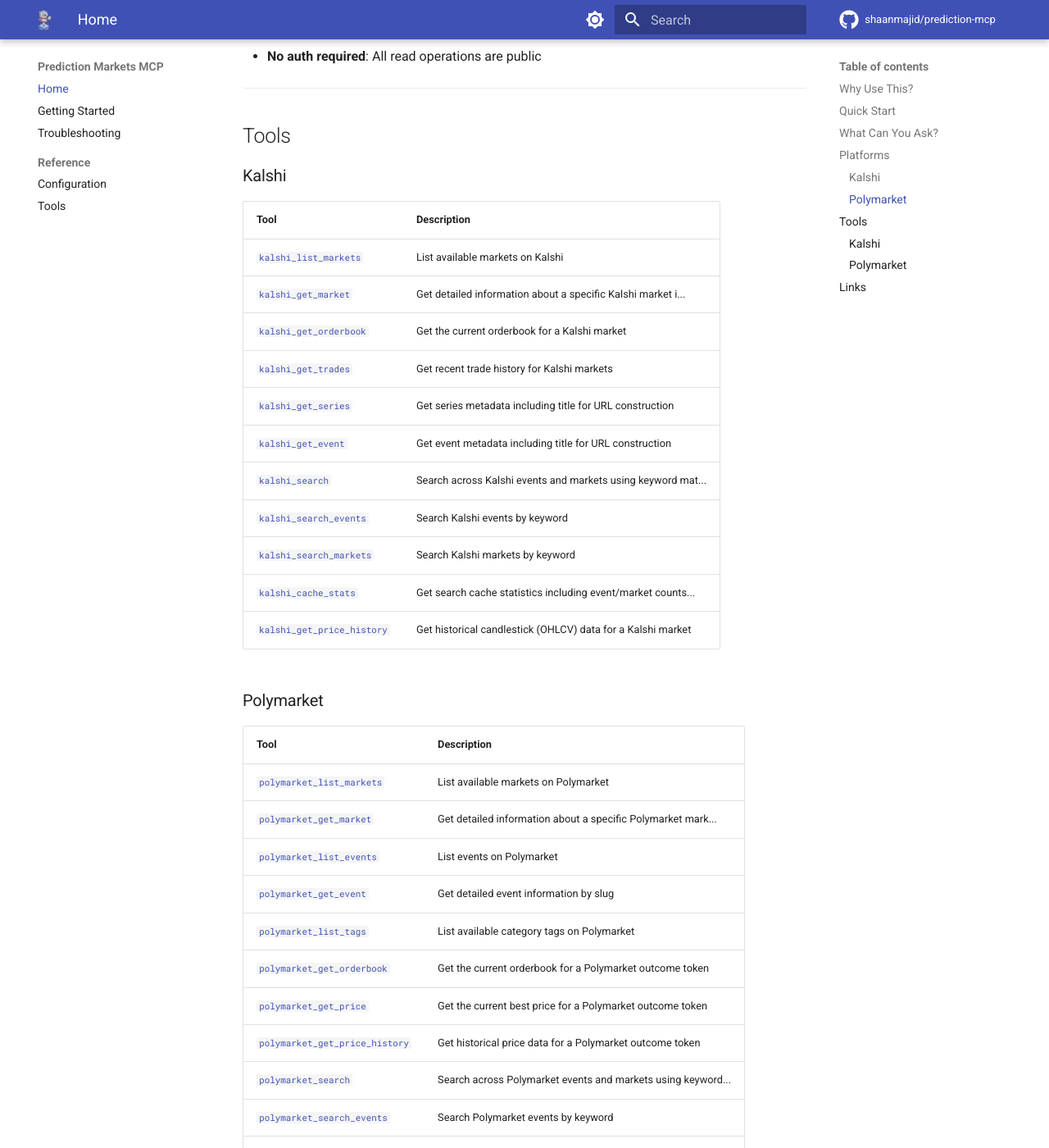
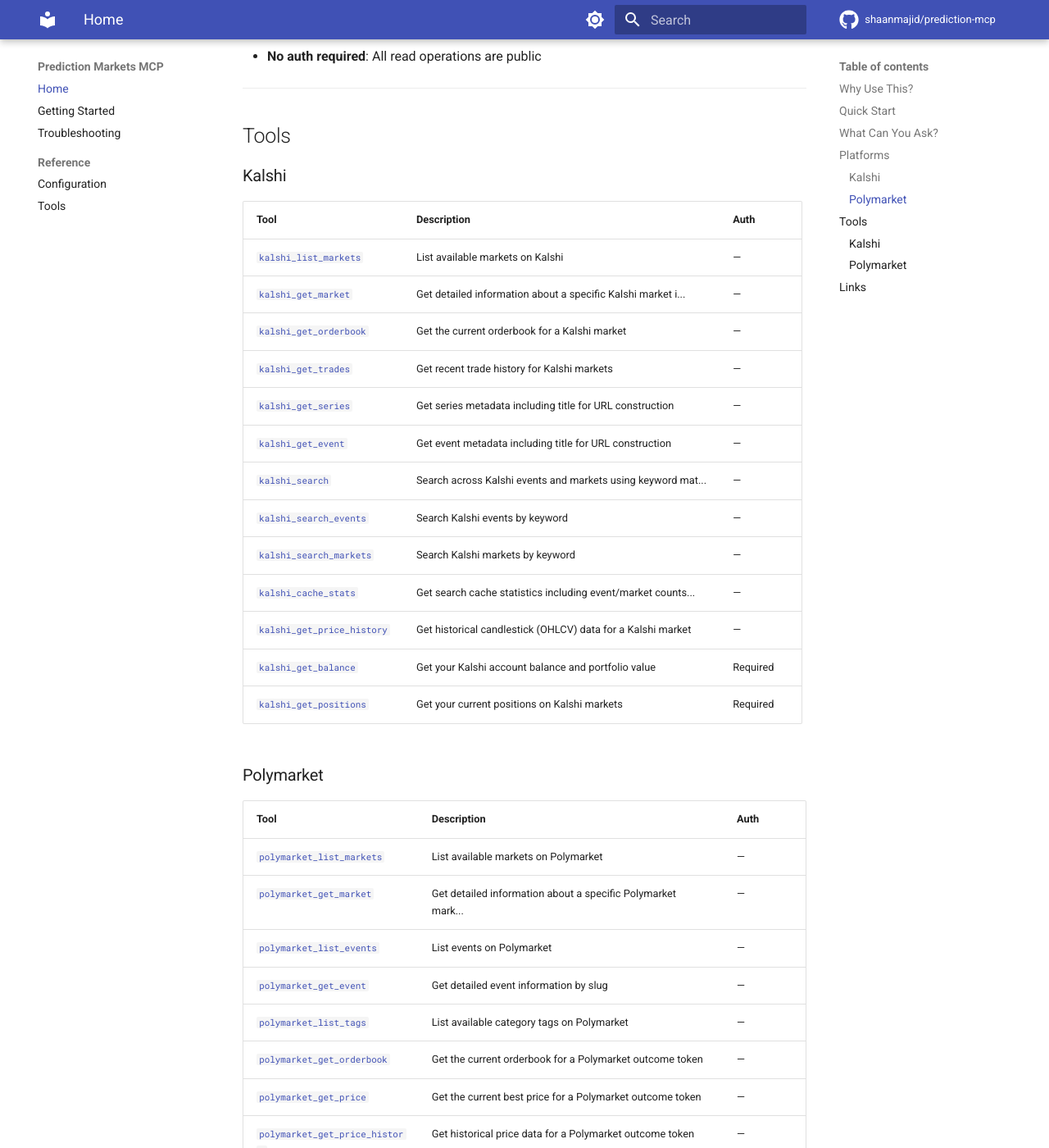
Before and after one commit to shaanmajid/prediction-mcp, an MkDocs documentation site: the page built from docs/index.md, in a window 1280 px wide and 1400 px high, scrolled down 2466 px. Shown: the whole window at 82% size. Built offline with MkDocs 1.6.1 and Material for MkDocs 9.7.7, drawn with Linux system fonts in a browser that asks for light colours; comment, search, counter and statistics services are not loaded; the version menu is left out.

Commit message:
docs: add auth column to tools table and document new tools
- Add Auth column to tools tables showing which tools require auth
- Document kalshi_get_balance and kalshi_get_positions
- Update docs generator to include requiresAuth metadata

```diff
--- a/docs/index.md
+++ b/docs/index.md
@@ -99,36 +99,38 @@ Decentralized prediction market on Polygon with deep liquidity on major events.
 
 ### Kalshi
 
-| Tool | Description |
-| ---- | ----------- |
-| [`kalshi_list_markets`](reference/tools.md#kalshi_list_markets) | List available markets on Kalshi |
-| [`kalshi_get_market`](reference/tools.md#kalshi_get_market) | Get detailed information about a specific Kalshi market i... |
-| [`kalshi_get_orderbook`](reference/tools.md#kalshi_get_orderbook) | Get the current orderbook for a Kalshi market |
-| [`kalshi_get_trades`](reference/tools.md#kalshi_get_trades) | Get recent trade history for Kalshi markets |
-| [`kalshi_get_series`](reference/tools.md#kalshi_get_series) | Get series metadata including title for URL construction |
-| [`kalshi_get_event`](reference/tools.md#kalshi_get_event) | Get event metadata including title for URL construction |
-| [`kalshi_search`](reference/tools.md#kalshi_search) | Search across Kalshi events and markets using keyword mat... |
-| [`kalshi_search_events`](reference/tools.md#kalshi_search_events) | Search Kalshi events by keyword |
-| [`kalshi_search_markets`](reference/tools.md#kalshi_search_markets) | Search Kalshi markets by keyword |
-| [`kalshi_cache_stats`](reference/tools.md#kalshi_cache_stats) | Get search cache statistics including event/market counts... |
-| [`kalshi_get_price_history`](reference/tools.md#kalshi_get_price_history) | Get historical candlestick (OHLCV) data for a Kalshi market |
+| Tool | Description | Auth |
+| ---- | ----------- | ---- |
+| [`kalshi_list_markets`](reference/tools.md#kalshi_list_markets) | List available markets on Kalshi | — |
+| [`kalshi_get_market`](reference/tools.md#kalshi_get_market) | Get detailed information about a specific Kalshi market i... | — |
+| [`kalshi_get_orderbook`](reference/tools.md#kalshi_get_orderbook) | Get the current orderbook for a Kalshi market | — |
+| [`kalshi_get_trades`](reference/tools.md#kalshi_get_trades) | Get recent trade history for Kalshi markets | — |
+| [`kalshi_get_series`](reference/tools.md#kalshi_get_series) | Get series metadata including title for URL construction | — |
+| [`kalshi_get_event`](reference/tools.md#kalshi_get_event) | Get event metadata including title for URL construction | — |
+| [`kalshi_search`](reference/tools.md#kalshi_search) | Search across Kalshi events and markets using keyword mat... | — |
+| [`kalshi_search_events`](reference/tools.md#kalshi_search_events) | Search Kalshi events by keyword | — |
+| [`kalshi_search_markets`](reference/tools.md#kalshi_search_markets) | Search Kalshi markets by keyword | — |
+| [`kalshi_cache_stats`](reference/tools.md#kalshi_cache_stats) | Get search cache statistics including event/market counts... | — |
+| [`kalshi_get_price_history`](reference/tools.md#kalshi_get_price_history) | Get historical candlestick (OHLCV) data for a Kalshi market | — |
+| [`kalshi_get_balance`](reference/tools.md#kalshi_get_balance) | Get your Kalshi account balance and portfolio value | Required |
+| [`kalshi_get_positions`](reference/tools.md#kalshi_get_positions) | Get your current positions on Kalshi markets | Required |
 
 ### Polymarket
 
-| Tool | Description |
-| ---- | ----------- |
-| [`polymarket_list_markets`](reference/tools.md#polymarket_list_markets) | List available markets on Polymarket |
-| [`polymarket_get_market`](reference/tools.md#polymarket_get_market) | Get detailed information about a specific Polymarket mark... |
-| [`polymarket_list_events`](reference/tools.md#polymarket_list_events) | List events on Polymarket |
-| [`polymarket_get_event`](reference/tools.md#polymarket_get_event) | Get detailed event information by slug |
-| [`polymarket_list_tags`](reference/tools.md#polymarket_list_tags) | List available category tags on Polymarket |
-| [`polymarket_get_orderbook`](reference/tools.md#polymarket_get_orderbook) | Get the current orderbook for a Polymarket outcome token |
-| [`polymarket_get_price`](reference/tools.md#polymarket_get_price) | Get the current best price for a Polymarket outcome token |
-| [`polymarket_get_price_history`](reference/tools.md#polymarket_get_price_history) | Get historical price data for a Polymarket outcome token |
-| [`polymarket_search`](reference/tools.md#polymarket_search) | Search across Polymarket events and markets using keyword... |
-| [`polymarket_search_events`](reference/tools.md#polymarket_search_events) | Search Polymarket events by keyword |
-| [`polymarket_search_markets`](reference/tools.md#polymarket_search_markets) | Search Polymarket markets by keyword |
-| [`polymarket_cache_stats`](reference/tools.md#polymarket_cache_stats) | Get Polymarket search cache statistics including event/ma... |
+| Tool | Description | Auth |
+| ---- | ----------- | ---- |
+| [`polymarket_list_markets`](reference/tools.md#polymarket_list_markets) | List available markets on Polymarket | — |
+| [`polymarket_get_market`](reference/tools.md#polymarket_get_market) | Get detailed information about a specific Polymarket mark... | — |
+| [`polymarket_list_events`](reference/tools.md#polymarket_list_events) | List events on Polymarket | — |
+| [`polymarket_get_event`](reference/tools.md#polymarket_get_event) | Get detailed event information by slug | — |
+| [`polymarket_list_tags`](reference/tools.md#polymarket_list_tags) | List available category tags on Polymarket | — |
+| [`polymarket_get_orderbook`](reference/tools.md#polymarket_get_orderbook) | Get the current orderbook for a Polymarket outcome token | — |
+| [`polymarket_get_price`](reference/tools.md#polymarket_get_price) | Get the current best price for a Polymarket outcome token | — |
+| [`polymarket_get_price_history`](reference/tools.md#polymarket_get_price_history) | Get historical price data for a Polymarket outcome token | — |
+| [`polymarket_search`](reference/tools.md#polymarket_search) | Search across Polymarket events and markets using keyword... | — |
+| [`polymarket_search_events`](reference/tools.md#polymarket_search_events) | Search Polymarket events by keyword | — |
+| [`polymarket_search_markets`](reference/tools.md#polymarket_search_markets) | Search Polymarket markets by keyword | — |
+| [`polymarket_cache_stats`](reference/tools.md#polymarket_cache_stats) | Get Polymarket search cache statistics including event/ma... | — |
 
 See [Tools Reference](reference/tools.md) for full parameter documentation.
 <!-- TOOLS_TABLE_END -->
--- a/mkdocs.yml
+++ b/mkdocs.yml
@@ -8,8 +8,6 @@ edit_uri: edit/main/docs/
 
 theme:
   name: material
-  logo: assets/logo.png
-  favicon: assets/favicon.png
   palette:
     - media: "(prefers-color-scheme: light)"
       scheme: default
```
Also changed, not shown: docs/reference/tools.md (+34 -0 lines), 1 other file.
